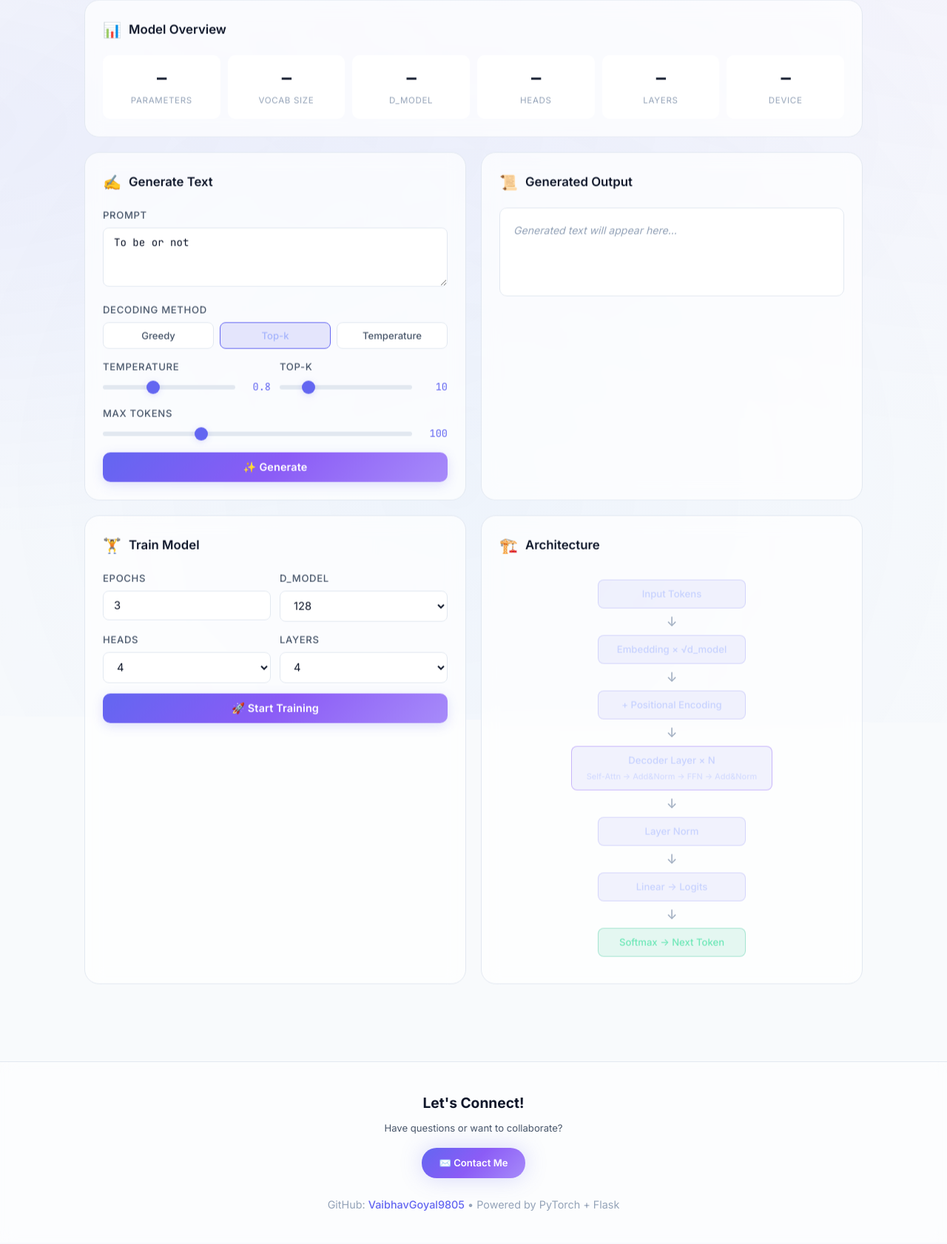
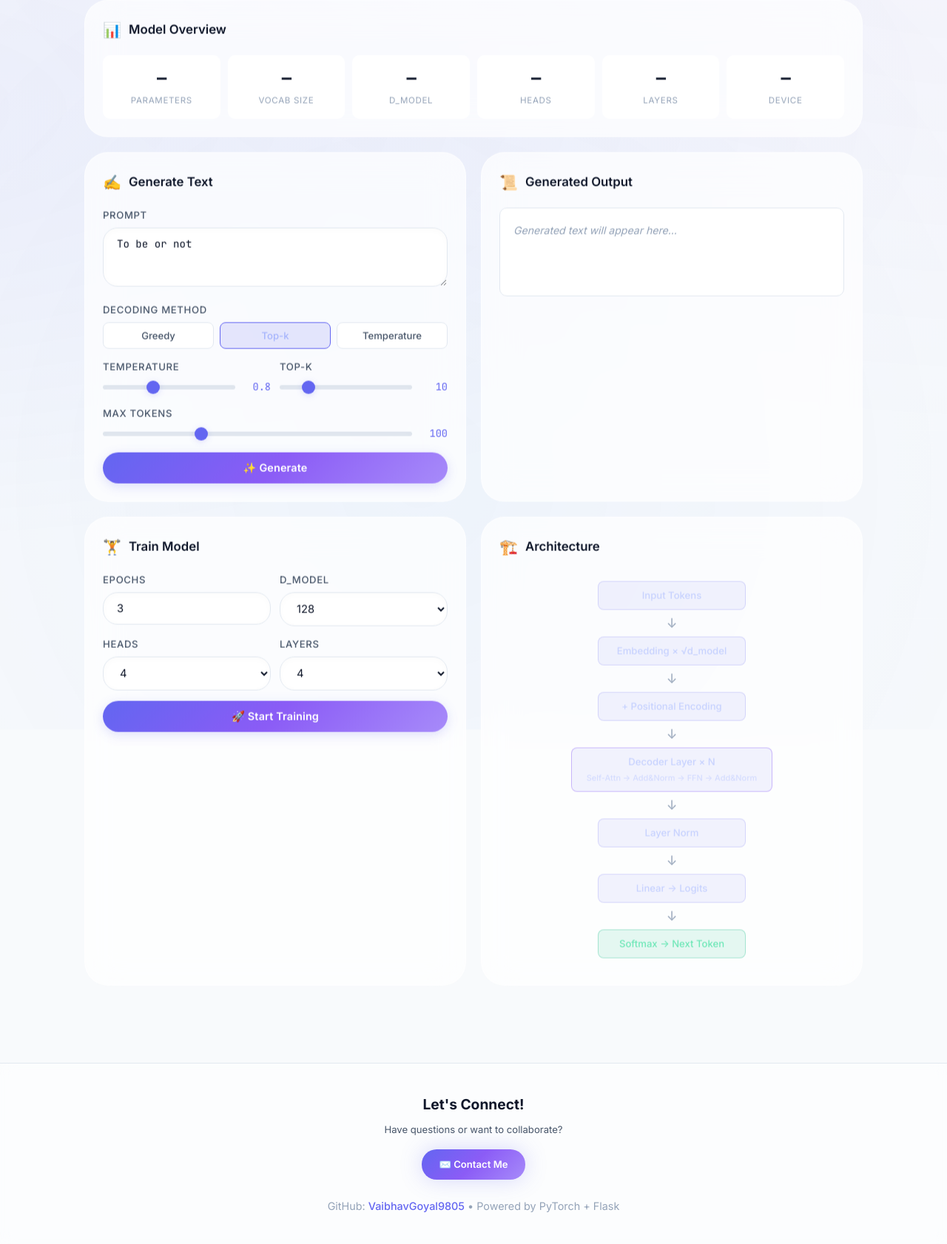
Before and after one commit to VaibhavGoyal9805/Transformer-From-Scratch, a Flask app: page / in a window 1280 px wide. Shown: the part 221-1903 px from the top of the page at 74% size. Before the commit the page ends 1858 px from the top, so only its background shows below. Run offline with Flask 3, Linux system fonts and the light colour scheme; parts of the project's set-up code (start-up, migrations or seed data) failed here and were passed over.

Commit message:
UI Enhancement: Ultra-rounded shapes, deep glassmorphism, and dynamic micro-interactions

```diff
--- a/templates/index.html
+++ b/templates/index.html
@@ -30,8 +30,8 @@
             --success: #10b981;
             --warning: #f59e0b;
             --error: #ef4444;
-            --radius: 16px;
-            --radius-lg: 20px;
+            --radius: 24px;
+            --radius-lg: 32px;
             --shadow: 0 10px 30px rgba(0,0,0,0.05);
             --shadow-glow: 0 0 30px rgba(99, 102, 241, 0.25);
             --transition: all 0.4s cubic-bezier(0.4, 0, 0.2, 1);
@@ -59,12 +59,12 @@
                 radial-gradient(ellipse at 80% 20%, rgba(139, 92, 246, 0.06) 0%, transparent 50%),
                 radial-gradient(ellipse at 50% 80%, rgba(59, 130, 246, 0.05) 0%, transparent 50%);
             z-index: -1;
-            animation: bgPulse 15s ease-in-out infinite alternate;
+            animation: bgPulse 8s ease-in-out infinite alternate;
         }
 
         @keyframes bgPulse {
-            0% { transform: translate(0, 0) rotate(0deg); }
-            100% { transform: translate(-2%, -1%) rotate(1deg); }
+            0% { transform: translate(0, 0) scale(1); }
+            100% { transform: translate(-3%, -2%) scale(1.05); }
         }
 
         /* ── Header ─────────────────────────────────────────────── */
@@ -139,9 +139,9 @@
         /* ── Card ───────────────────────────────────────────────── */
         .card {
             background: var(--bg-card);
-            backdrop-filter: blur(12px);
-            -webkit-backdrop-filter: blur(12px);
-            border: 1px solid var(--border);
+            backdrop-filter: blur(24px);
+            -webkit-backdrop-filter: blur(24px);
+            border: 1px solid rgba(255, 255, 255, 0.6);
             border-radius: var(--radius-lg);
             padding: 24px;
             transition: var(--transition);
@@ -194,18 +194,20 @@
             width: 100%;
             background: var(--bg-input);
             border: 1px solid var(--border);
-            border-radius: 8px;
+            border-radius: 20px;
             color: var(--text-primary);
-            padding: 10px 14px;
+            padding: 12px 18px;
             font-family: inherit;
             font-size: 0.92rem;
             transition: var(--transition);
             outline: none;
+            box-shadow: 0 2px 10px rgba(0,0,0,0.02) inset;
         }
 
         input:focus, select:focus, textarea:focus {
             border-color: var(--accent-primary);
-            box-shadow: 0 0 0 3px var(--accent-glow);
+            box-shadow: 0 0 0 4px var(--accent-glow);
+            transform: scale(1.02);
         }
 
         textarea {
@@ -232,9 +234,9 @@
             align-items: center;
             justify-content: center;
             gap: 8px;
-            padding: 11px 24px;
+            padding: 12px 28px;
             border: none;
-            border-radius: 10px;
+            border-radius: 50px;
             font-family: inherit;
             font-size: 0.9rem;
             font-weight: 600;
@@ -254,7 +256,7 @@
             box-shadow: 0 6px 25px var(--accent-glow);
         }
 
-        .btn-primary:active { transform: translateY(0); }
+        .btn-primary:active { transform: scale(0.95); }
 
         .btn-primary:disabled {
             opacity: 0.5;
```
